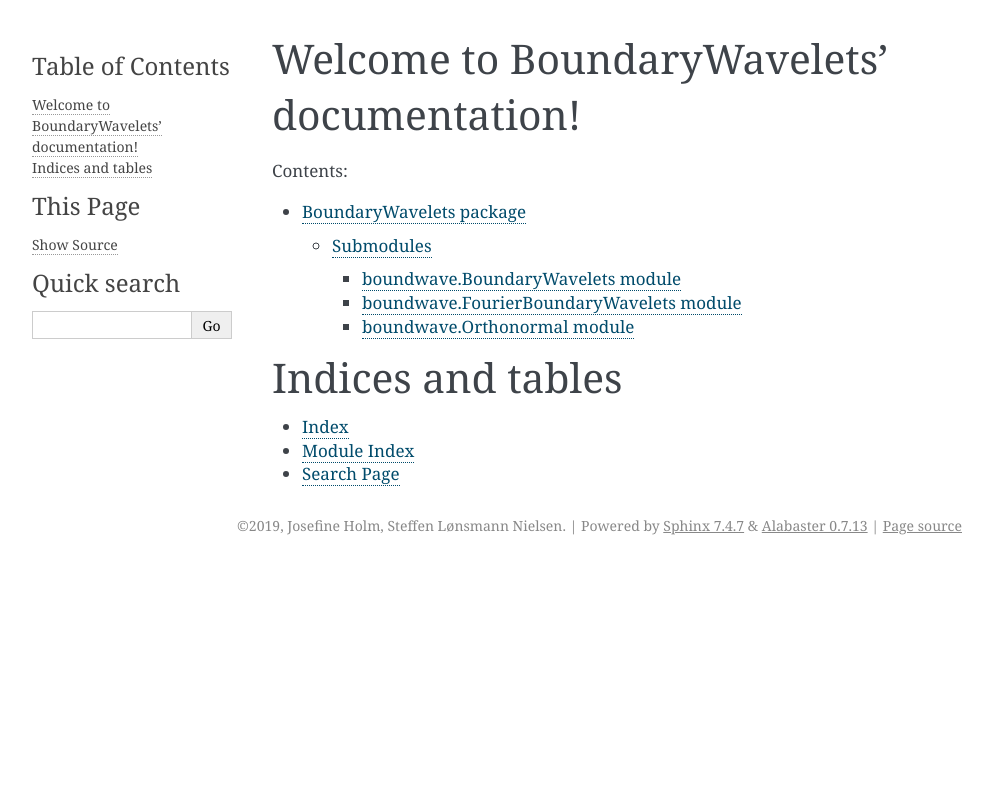
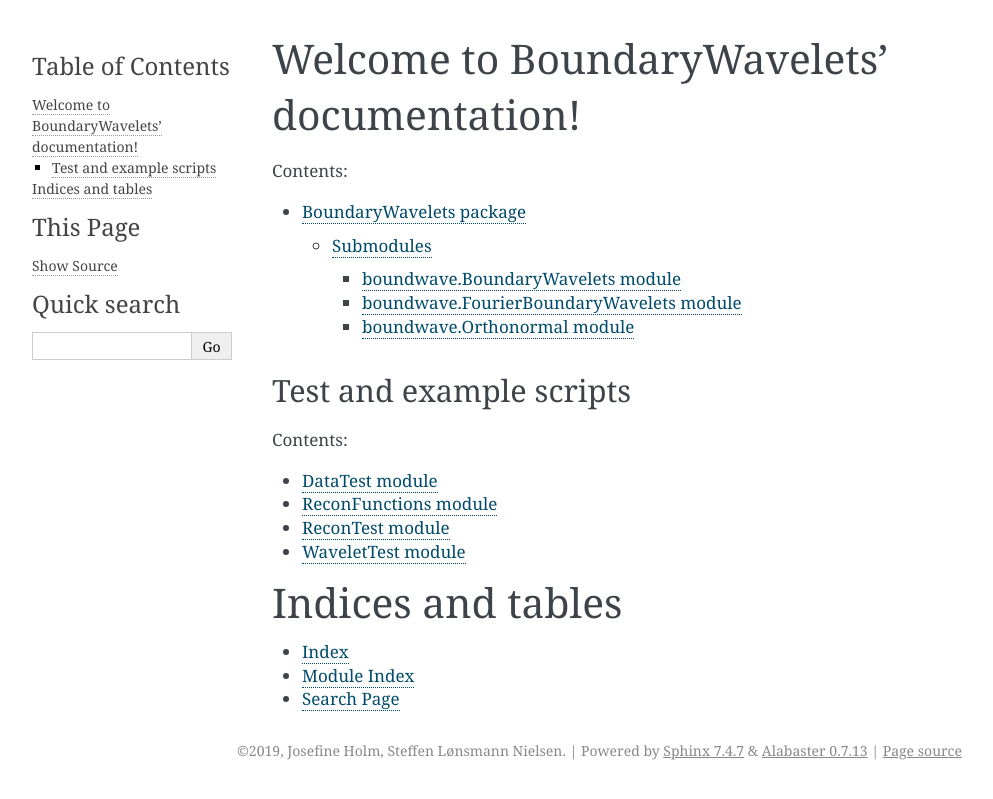
Before and after one commit to JosefineAtMath/BoundaryWavelets, a Sphinx documentation site: the page built from doc/index.rst, in a window 1280 px wide. Shown: the top 799 px of the page, without its empty margins (148-1141 px from the left). Built offline with Sphinx 7.4.7, drawn with Linux system fonts in a browser that asks for light colours.

Commit message:
DOC: Scripts in 'test' folder included in documentation

```diff
--- a/doc/conf.py
+++ b/doc/conf.py
@@ -15,6 +15,7 @@
 import os
 import sys
 sys.path.insert(0, '/home/tha/public-repo/BoundaryWavelets')
+sys.path.insert(1, '/home/tha/public-repo/BoundaryWavelets/test')
 
 
 # -- Project information -----------------------------------------------------
--- a/doc/index.rst
+++ b/doc/index.rst
@@ -12,6 +12,17 @@
 
    boundwave
 
+Test and example scripts
+------------------------
+
+.. toctree::
+   :maxdepth: 4
+   :caption: Contents:
+
+   DataTest
+   ReconFunctions
+   ReconTest
+   WaveletTest
 
 Indices and tables
 ==================
```
Also changed, not shown: doc/DataTest.rst (added, +7 -0 lines), doc/ReconFunctions.rst (added, +7 -0 lines), doc/ReconTest.rst (added, +7 -0 lines), doc/WaveletTest.rst (added, +7 -0 lines).
